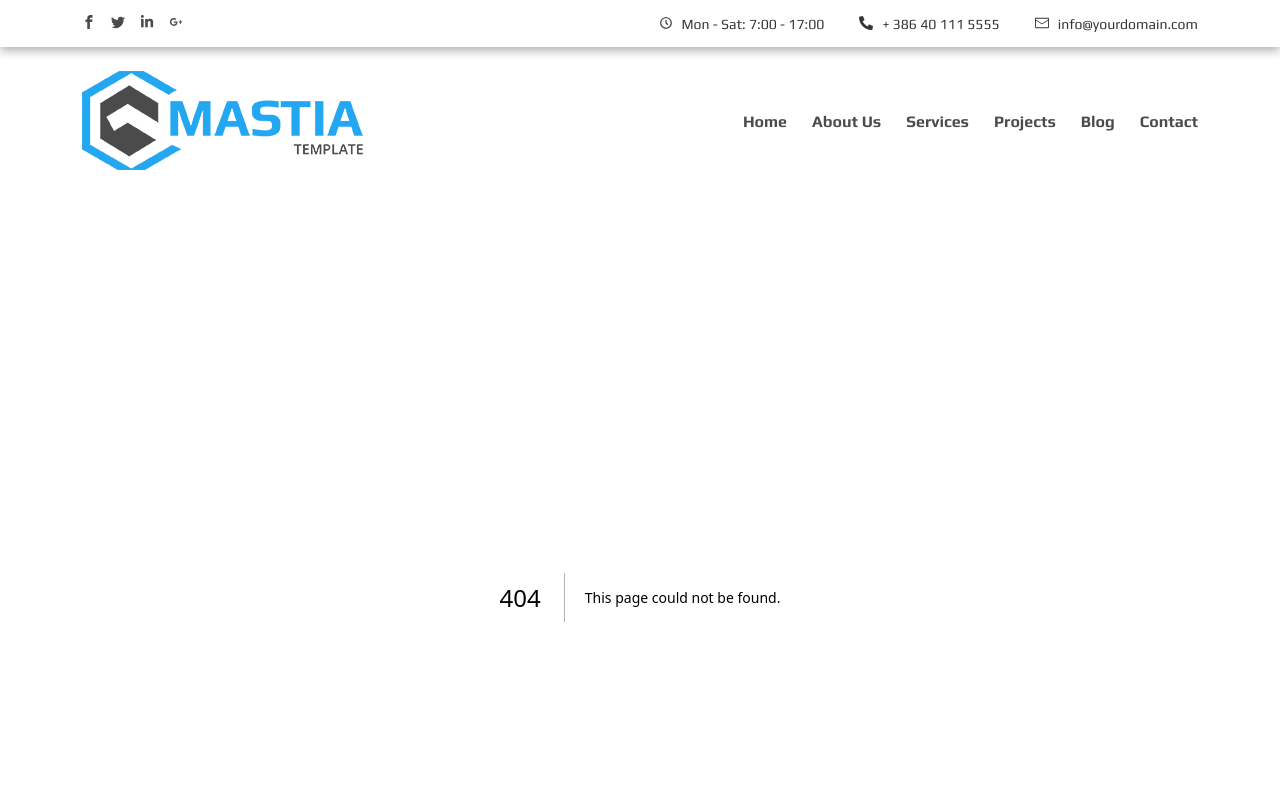
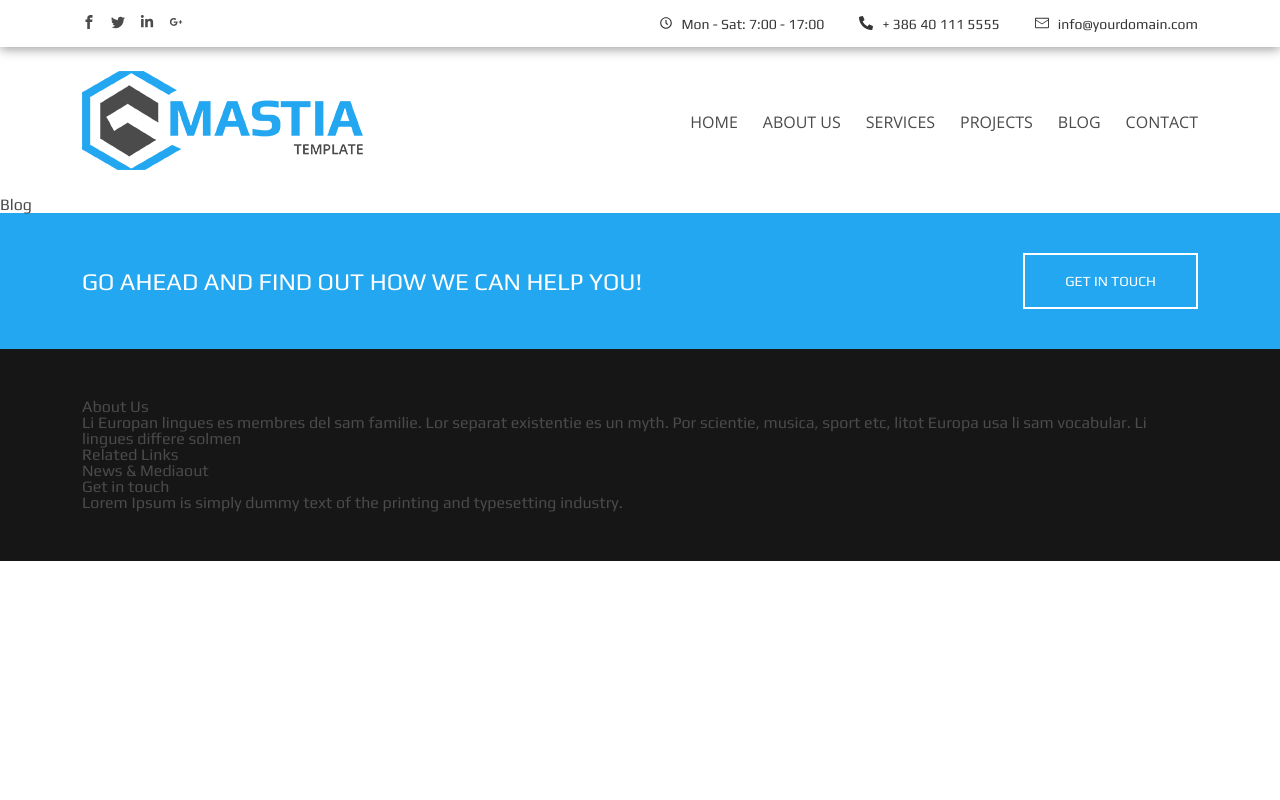
Before and after one commit to emrahkahraman0/mastia-next, a Next.js app: page /blog in a window 1280 px wide. Before the commit this address had no page. Shown: the top 800 px of the page. Built offline with nearby package versions, Linux system fonts and the light colour scheme.

Commit message:
projects devamke

```diff
--- a/components/Footer.js
+++ b/components/Footer.js
@@ -1,7 +1,40 @@
 function Footer() {
   return (
     <>
-      <div>Footer</div>
+      <div id="footer">
+        <div className="container">
+          <div className="footer">
+            <div className="footer_item">
+              <h6>About Us</h6>
+              <p>
+                Li Europan lingues es membres del sam familie. Lor separat
+                existentie es un myth. Por scientie, musica, sport etc, litot
+                Europa usa li sam vocabular. Li lingues differe solmen
+              </p>
+            </div>
+            {/*footer_item*/}
+            <div className="footer_item">
+              <h6>Related Links</h6>
+            </div>
+            {/*footer_item*/}
+            <div className="footer_item">
+              <h6>News & Mediaout</h6>
+            </div>
+            {/*footer_item*/}
+            <div className="footer_item">
+              <h6>Get in touch</h6>
+              <p>
+                Lorem Ipsum is simply dummy text of the printing and typesetting
+                industry.
+              </p>
+            </div>
+            {/*footer_item*/}
+          </div>
+          {/*footer*/}
+        </div>
+        {/*container*/}
+      </div>
+      {/*footer#*/}
     </>
   );
 }
--- a/components/İnfo.js
+++ b/components/İnfo.js
@@ -1,7 +1,27 @@
+import Link from "next/link";
+
 function İnfo() {
   return (
     <>
-      <div>İnfo</div>
+      <div id="informations">
+        <div className="container">
+          <div className="informations">
+            <div className="informations_text">
+              GO AHEAD AND FIND OUT HOW WE CAN HELP YOU!
+            </div>
+            {/*informations_text*/}
+            <div className="informations_btn">
+              <button>
+                <Link href="/">GET IN TOUCH</Link>
+              </button>
+            </div>
+            {/*informations_btn*/}
+          </div>
+          {/*informations*/}
+        </div>
+        {/*container*/}
+      </div>
+      {/*informations#*/}
     </>
   );
 }
--- a/pages/_app.js
+++ b/pages/_app.js
@@ -1,10 +1,17 @@
 import Layout from "@/components/Layout";
 import "@/styles/grid.css";
 import "@/styles/style.css";
+import Head from "next/head";
 
 export default function App({ Component, pageProps }) {
   return (
     <>
+      <Head>
+        <title>MASTIA</title>
+        <meta name="description" content="Mastia Business" />
+        <meta name="viewport" content="width=device-width, initial-scale=1" />
+        <link rel="icon" href="/favicon.png" />
+      </Head>
       <Layout>
         <Component {...pageProps} />
       </Layout>
--- a/pages/_document.js
+++ /dev/null
@@ -1,17 +0,0 @@
-import { Html, Head, Main, NextScript } from "next/document";
-
-export default function Document() {
-  return (
-    <Html lang="en">
-      <Head>
-        <title>MASTIA</title>
-        <meta property="og:title" content="Mastia Business" key="title" />
-        <link rel="icon" href="/favicon.png" />
-      </Head>
-      <body>
-        <Main />
-        <NextScript />
-      </body>
-    </Html>
-  );
-}
--- /dev/null
+++ b/pages/blog/index.js
@@ -0,0 +1,9 @@
+const Blog = () => {
+  return (
+    <>
+      <div>Blog</div>
+    </>
+  );
+};
+
+export default Blog;
--- a/pages/services/index.js
+++ b/pages/services/index.js
@@ -1,9 +1,9 @@
-const services = () => {
+const Services = () => {
   return (
     <>
-      <div>services</div>
+      <div>Services</div>
     </>
   );
 };
 
-export default services;
+export default Services;
--- a/styles/style.scss
+++ b/styles/style.scss
@@ -106,10 +106,11 @@ body {
           margin-right: 0;
         }
         a {
+          font-family: $two_family;
           color: $primary_color;
-          font-weight: 600;
+          @include weight(400);
           font-size: $large_size;
-          text-transform: capitalize;
+          text-transform: uppercase;
           position: relative;
           &::before {
             position: absolute;
@@ -159,7 +160,7 @@ body {
       display: none;
       position: absolute;
       top: 69px;
-      right: 0;
+      right: 15px;
       transition: 0.3s all ease-in-out;
       cursor: pointer;
       z-index: 999;
@@ -418,9 +419,6 @@ body {
       }
       //&_Tablet
       @include tablet {
-        .icon {
-          font-size: 40px;
-        }
         h6 {
           font-size: 18px;
         }
@@ -439,7 +437,7 @@ body {
       //&_Mobil
       @include mobil {
         .icon {
-          font-size: 30px;
+          font-size: 40px;
         }
         h6 {
           font-size: $regular_size;
@@ -454,12 +452,110 @@ body {
   }
 }
 
-//İnfo#
-#info {
+//İnformations#
+#informations {
+  width: 100%;
+  padding: 40px 0;
+  background-color: $two_color;
+
+  //informations
+  .informations {
+    display: flex;
+    justify-content: space-between;
+    align-items: center;
+
+    //&_text
+    &_text {
+      font-family: $one_family;
+      font-size: 24px;
+      line-height: normal;
+      color: $base_color;
+      @include weight(400);
+      text-transform: uppercase;
+    }
+    //&_btn
+    &_btn {
+      button {
+        padding: 18px 40px;
+        border: 2px solid $base_color;
+        background-color: transparent;
+        transition: 0.3s all ease-in-out;
+        a {
+          text-transform: uppercase;
+          font-size: $regular_size;
+          font-family: $one_family;
+          color: $base_color;
+        }
+        &:hover {
+          background-color: $base_color;
+          cursor: pointer;
+          a {
+            color: $two_color;
+          }
+        }
+      }
+    }
+
+    //&_Notebook
+    @include notebook {
+      display: flex;
+      flex-direction: column;
+      text-align: center;
+
+      //&_text
+      &_text {
+        font-size: 22px;
+      }
+      //&_btn
+      &_btn {
+        margin-top: 25px;
+      }
+    }
+    //&_Tablet
+    @include tablet {
+      //&_text
+      &_text {
+        font-size: 20px;
+      }
+    }
+    //&_X-Tablet
+    @include x-tablet {
+      //&_text
+      &_text {
+        font-size: 18px;
+      }
+    }
+    //&_Mobil
+    @include mobil {
+      //&_text
+      &_text {
+        font-size: $large_size;
+      }
+      &_btn {
+        margin-top: 20px;
+        button {
+          padding: 10px 20px;
+          a {
+            font-size: $small_size;
+          }
+        }
+      }
+    }
+  }
 }
 
 //Footer#
 #footer {
+  width: 100%;
+  padding: 50px 0 50px 0;
+  background-color: $five_color;
+
+  //footer
+  .footer {
+    //&_item
+    &_item {
+    }
+  }
 }
 
 ///// About /////
```
Also changed, not shown: pages/blog/[BlogId].js (added, +14 -0 lines), pages/projects/[ProjectsId].js (added, +14 -0 lines), pages/projects/index.js (added, +9 -0 lines), pages/services/[servicesId].js (+4 -4 lines), styles/style.css.
